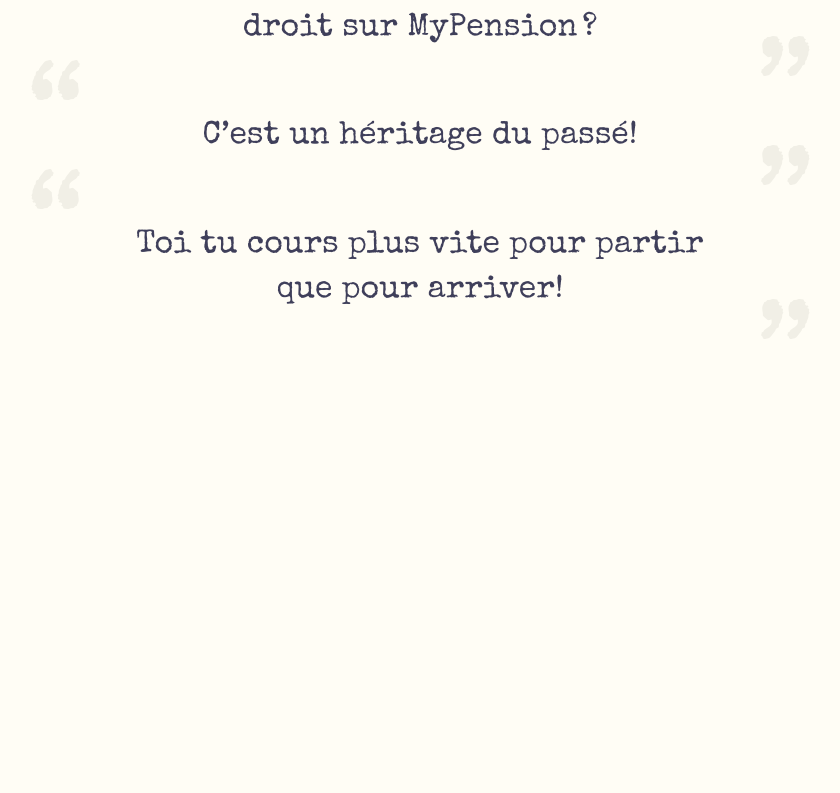
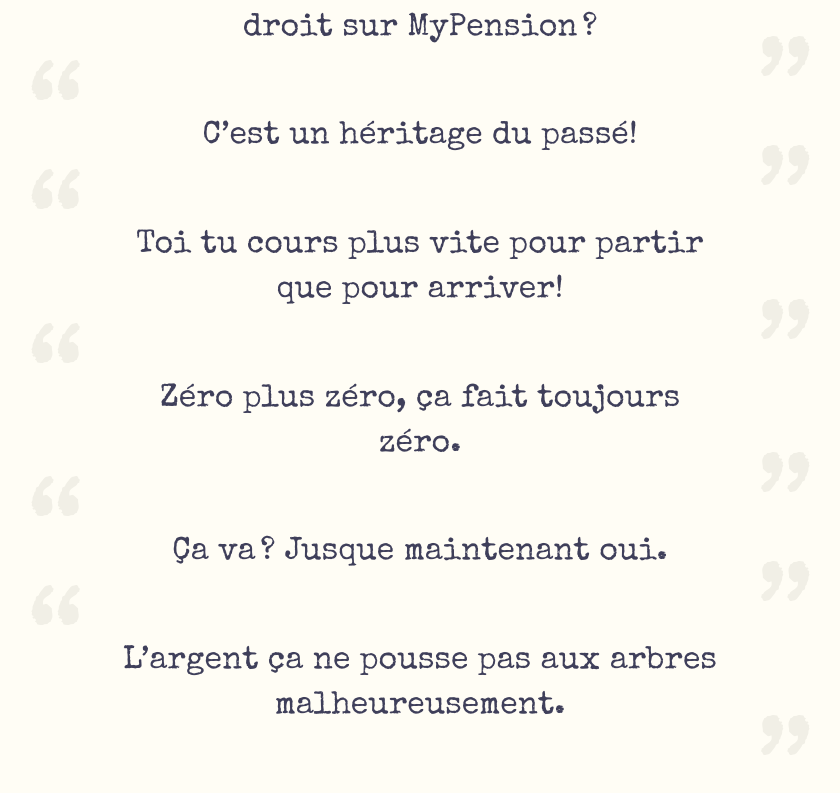
Before and after one commit to Thib-G/pasevident.be, a Vue app: page / in a window 1280 px wide. Shown: the part 7298-8091 px from the top of the page, without its empty margins (220-1060 px from the left). Before the commit the page ends 7751 px from the top, so only its background shows below. Built offline with nearby package versions, Linux system fonts and the light colour scheme; a web font is replaced by a local one.

Commit message:
Update index.js

```diff
--- a/src/assets/sentences/index.js
+++ b/src/assets/sentences/index.js
@@ -59,4 +59,7 @@
   { id: 53, html: 'T’as déjà été voir à combien t’as droit sur MyPension&#8239;?' },
   { id: 54, html: 'C’est un héritage du passé!' },
   { id: 55, html: 'Toi tu cours plus vite pour partir que pour arriver!' },
+  { id: 56, html: 'Zéro plus zéro, ça fait toujours zéro.' },
+  { id: 57, html: 'Ça va&#8239;? Jusque maintenant oui.' },
+  { id: 58, html: 'L’argent ça ne pousse pas aux arbres malheureusement.' },
 ];
```
